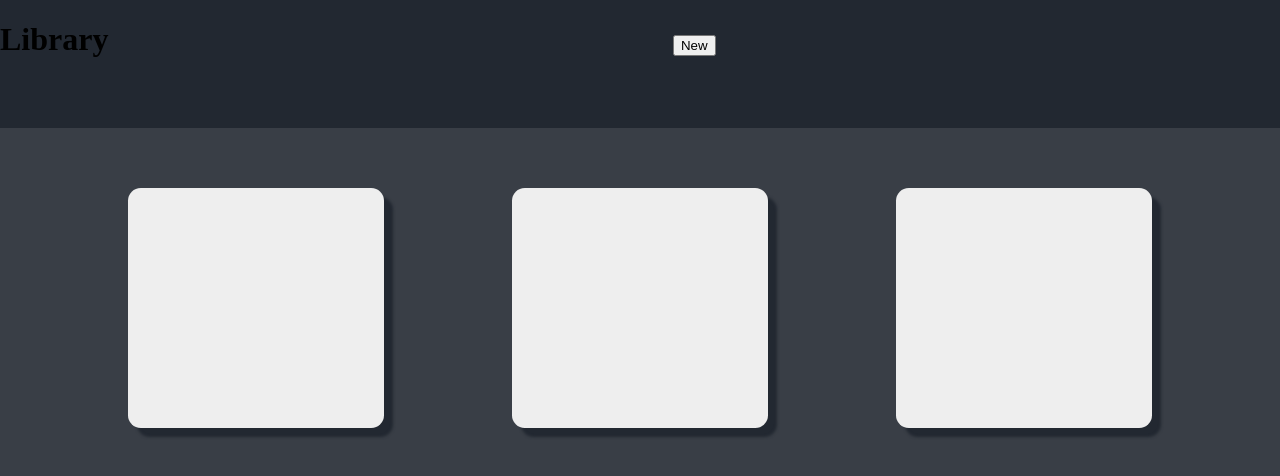
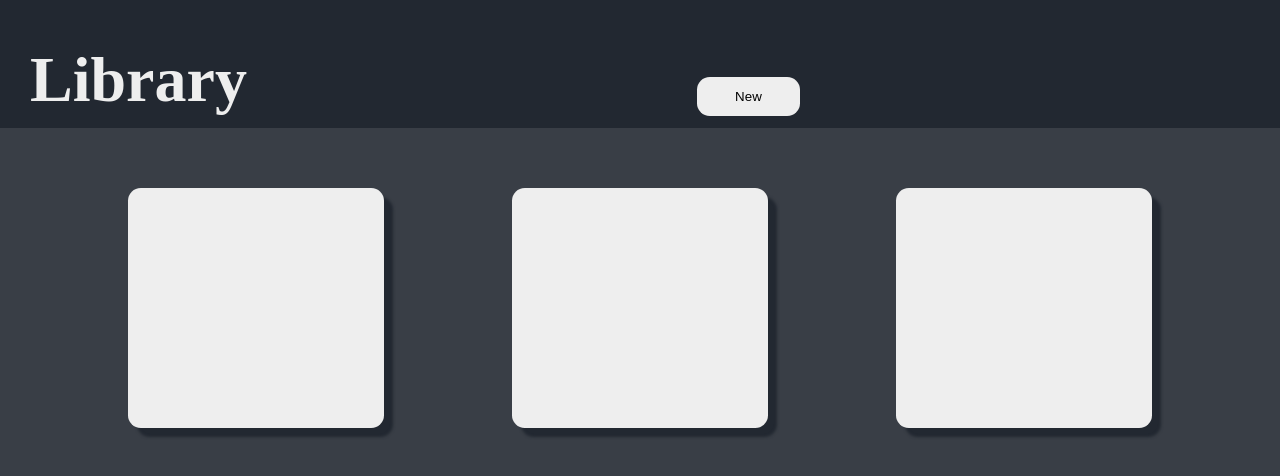
Before and after one commit to AMSzura/library, a plain HTML site: page index.html in a window 1280 px wide. Drawn offline with Linux system fonts and the light colour scheme.

Commit message:
add icon folder

```diff
--- a/index.html
+++ b/index.html
@@ -12,7 +12,7 @@
 
 <body>
     <div class="nav">
-        <h1>Library</h1>
+        <h1 class="title">Library</h1>
         <button id="new">New</button>
         <img src="" alt="">
     </div>
--- a/styles.css
+++ b/styles.css
@@ -10,10 +10,13 @@ body {
     border-radius: 1vw;
     margin: 0;
     background-color: var(--grey);
+    margin: 0;
 }
 
 .nav {
+    padding: 0px 30px;
     height:10vw;
+    max-height: 10vw;
     display: flex;
     justify-content: space-between;
     align-items: baseline;
@@ -23,9 +26,18 @@ body {
     /* z-index: 2; */
 }
 
-.new {
+.title {
+    font-size: 5vw;
+    color: var(--white);
+}
+
+#new {
     background-color: var(--white);
-    height: 10vw;
+    height: 3vw;
+    width: 8vw;
+    border-radius: 1vw;
+    outline: none;
+    border: none;
 
 }
 
```
Also changed, not shown: icons/menu_FILL0_wght600_GRAD200_opsz48.svg (added).
